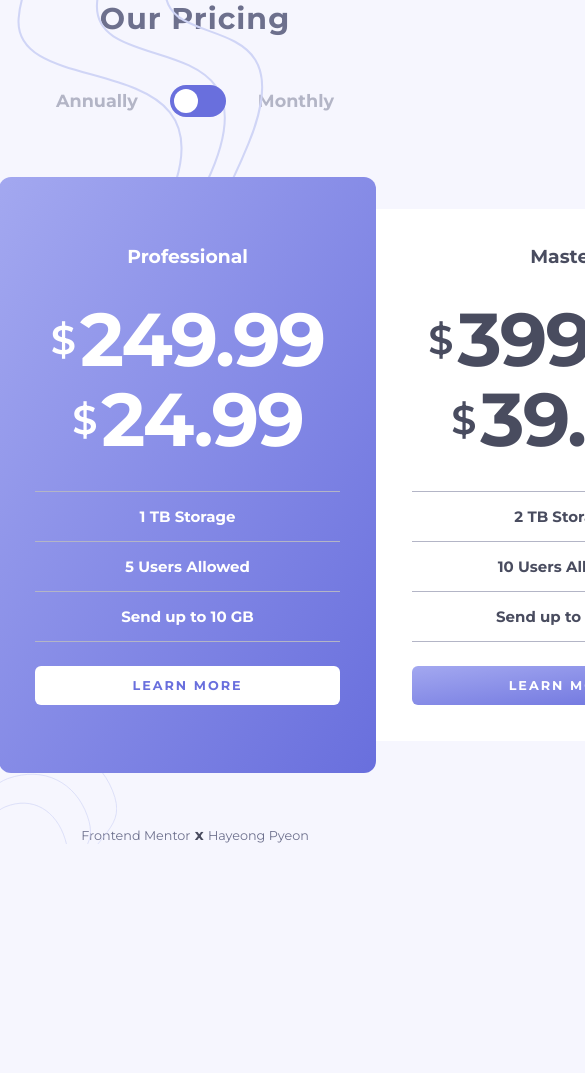
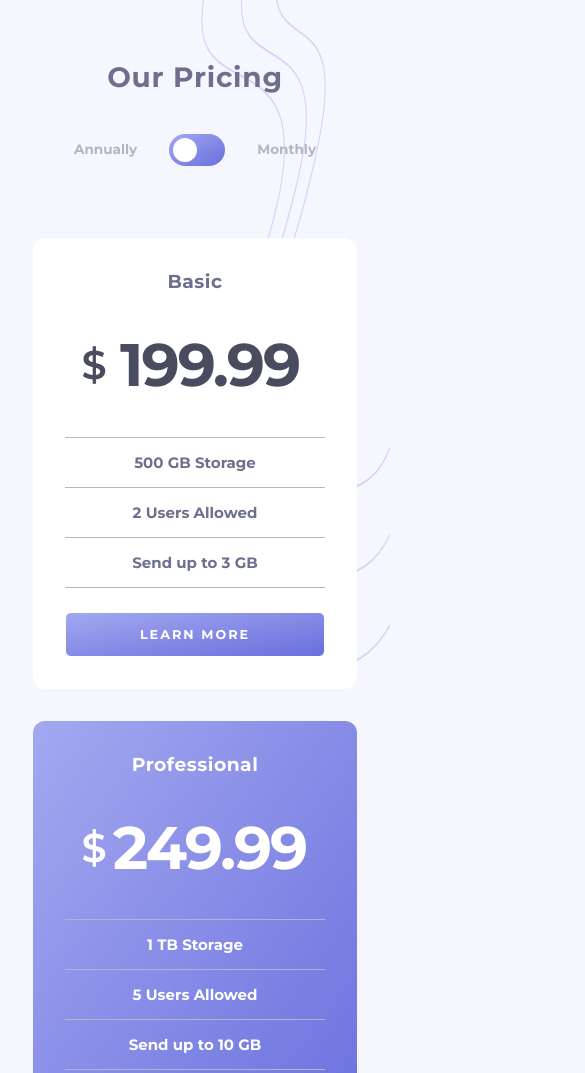
Before and after one commit to hypyeon/portfolio-pricingtoggle, a plain HTML site: page index.html in a window 390 px wide. Shown: the top 1073 px of the page, 585 px wide, since content can reach past the window. Before the commit the page ends 844 px from the top, so only its background shows below. Drawn offline with Linux system fonts and the light colour scheme.

Commit message:
mobile responsive

```diff
--- a/index.html
+++ b/index.html
@@ -16,7 +16,7 @@
     <img src="/images/bg-bottom.svg" alt="background" id="bgBottom">
   </div>
   <header class="flex-dir-col">
-    <h1 id="title">Our Pricing</h1>
+    <h1 class="f-c-gb" id="title">Our Pricing</h1>
     <div class="flex j-c-sb">
       <div class="term">Annually</div>
       <label id="switch">
@@ -26,9 +26,9 @@
       <div class="term">Monthly</div>
     </div>
   </header>
-  <main class="flex">
+  <main class="flex" id="main">
     <div class="pricing flex-dir-col bg-white" id="basic">
-      <div class="plan">Basic</div>
+      <div class="plan f-c-gb">Basic</div>
       <div class="price">
         <div class="annual">
           <span>&dollar;</span>
@@ -39,7 +39,7 @@
           <h3>19.99</h3>
         </div>
       </div>
-      <table>
+      <table class="f-c-gb">
         <tr></tr>
         <tr>
           <td>
@@ -57,7 +57,7 @@
           </td>
         </tr>
       </table>
-      <div class="learnmore bg-lg">Learn More</div>
+      <div class="learnmore nonpro">Learn More</div>
     </div>
     <div class="pricing flex-dir-col bg-lg" id="professional">
       <div class="plan">Professional</div>
@@ -89,10 +89,10 @@
           </td>
         </tr>
       </table>
-      <div class="learnmore bg-white">Learn More</div>
+      <div class="learnmore" id="pro">Learn More</div>
     </div>
     <div class="pricing flex-dir-col bg-white" id="master">
-      <div class="plan">Master</div>
+      <div class="plan f-c-gb">Master</div>
       <div class="price">
         <div class="annual">
           <span>&dollar;</span>
@@ -103,7 +103,7 @@
           <h3>39.99</h3>
         </div>
       </div>
-      <table>
+      <table class="f-c-gb">
         <tr></tr>
         <tr>
           <td>
@@ -121,7 +121,7 @@
           </td>
         </tr>
       </table>
-      <div class="learnmore bg-lg">Learn More</div>
+      <div class="learnmore nonpro">Learn More</div>
     </div>
 
   </main>
--- a/js/script.js
+++ b/js/script.js
@@ -1,13 +1,3 @@
-let annualPrice = document.querySelectorAll('.annual');
-let monthlyPrice = document.querySelectorAll('.monthly');
-let checkBox = document.querySelector('#input');
-
-function showPrices() {
-    if (checkBox.checked) {
-        annualPrice.toggle('active');
-        monthlyPrice.toggle('remove');
-    } else {
-        monthlyPrice.toggle('active');
-        annualPrice.toggle('remove');
-    };
-};
+let annualPrice = document.getElementsByClassName('annual');
+let monthlyPrice = document.getElementsByClassName('monthly');
+let checkBox = document.getElementById('input');
--- a/scss/_globals.scss
+++ b/scss/_globals.scss
@@ -12,12 +12,9 @@ a, a:focus, a:visited {
     font-size: 0.85em;
 }
 body {
-    width: 100vw;
     background-color: $veryLightGrayishBlue;
     font-size: 15px;
     @include basicFont;
-    height: 100vh;
-    place-content: center;
     align-items: center;
     text-align: center;
     .bg {
@@ -43,6 +40,9 @@ body {
 .bg-lg {
     background-image: $linearGradient;
 }
+.f-c-gb{
+    color: $grayishBlue;
+}
 table {
     border-collapse: collapse;
     td {
--- a/scss/style.scss
+++ b/scss/style.scss
@@ -1,7 +1,12 @@
 @import './globals';
 @import './variables';
 
+html, body {
+    height: 100vh;
+}
+
 body {
+    place-content: center;
     .bg {
         #bgTop {
             height: 80vh;
@@ -17,15 +22,16 @@ body {
         }
     }
     header {
-        margin-bottom: 2rem;
+        margin: 0;
+        padding-bottom: 1.5rem;
+
         #title {
-            color: $grayishBlue;
-            letter-spacing: 1px;
-            padding-bottom: 3rem;
+            letter-spacing: 0.75px;
+            padding: 2.5rem 0;
         }
         .term {
             color: $lightGrayishBlue;
-            font-size: 1.1rem;
+            font-size: 1rem;
             line-height: 100%;
             align-self: center;
         }
@@ -49,7 +55,11 @@ body {
                 right: 0;
                 bottom: 0;
                 border-radius: 36px;
-                background-color: hsl(237, 63%, 64%);
+                background-image: $linearGradient;
+            }
+            #slider:hover {
+                background-image: none;
+                background-color: hsl(236, 72%, 79%);
             }
 
             #slider::before {
@@ -71,7 +81,7 @@ body {
         }
     }
     main {
-        padding: 60px 48px;
+        padding: 60px 32px 32px 32px;
         position: relative;
 
         #professional {
@@ -85,10 +95,11 @@ body {
         }
 
         .pricing {
-            padding: 36px;
+            padding: 32px;
             align-self: center;
             .plan {
                 font-size: 1.25em;
+                letter-spacing: 0.5px;
             }
             .price {
                 font-size: 4rem;
@@ -96,7 +107,6 @@ body {
                 padding: 24px 0;
 
                 .annual, .monthly {
-                    display: none;
                     display: flex;
                     margin: 1rem;
                     span {
@@ -109,22 +119,41 @@ body {
                         letter-spacing: -2px;
                     }
                 }
-                .monthly.active {
-                    display: block;
-                }
-                .annual.active {
-                    display: block;
+                .monthly {
+                    display: none;
                 }
             }
             .learnmore {
-                padding: 12px 0;
+                padding: 14px 0;
                 margin-top: 24px;
                 border-radius: 6px;
                 text-transform: uppercase;
                 font-size: 0.85em;
                 letter-spacing: 2px;
+                border: 1.25px solid white;
                 color: white;
             }
+            .nonpro {
+                background-image: $linearGradient;
+            }
+            .nonpro:hover {
+                border: 1.25px solid hsl(237, 63%, 64%);
+                background-image: none;
+                background-color: white;
+                color: hsl(237, 63%, 64%);
+                cursor: pointer;
+            }
+            #pro {
+                background-color: white;
+                padding: 12.75px 0;
+            }
+            #pro:hover {
+                background-color: hsla(237, 83%, 72%, 0);
+                color: white;
+                border: 1.25px solid white;
+                cursor: pointer;
+            }
+
         }
         #basic {
             border-radius: 12px 0 0 12px;
@@ -134,6 +163,75 @@ body {
         }
     }
     footer {
-        padding-top: 24px;
+        padding: 12px 0 36px 0;
+        a:hover {
+            text-decoration: underline;
+        }
     }
 }
+
+@media only screen and (max-width: 768px) {
+
+    html, body {
+        height: 100%;
+    }
+    body {
+        place-content: stretch;
+        header {
+            margin: 60px 0 72px 0;
+            padding: 0;
+            z-index: 2;
+            #title {
+                font-size: 1.75rem;
+                padding: 0 0 2.5rem 0;
+            }
+            .term {
+                color: $lightGrayishBlue;
+                font-size: 0.85rem;
+                line-height: 100%;
+                align-self: center;
+            }
+        }
+    }
+    .bg {
+        #bgTop {
+            width: 50vw;
+            z-index: 0;
+        }
+        #bgBottom {
+            display: none;
+        }
+    }
+    #main {
+        flex-direction: column;
+        z-index: 5;
+        padding: 0;
+
+        .pricing {
+            margin: 0;
+            padding: 32px;
+            .price {
+                h3 {
+                    font-size: 3.75rem;
+                    width: 198px;
+                }
+            }
+        }
+        #professional {
+            height: 100%;
+            margin: 32px 0;
+            h3 {
+                font-size: 3.75rem;
+                width: 198px;
+            }
+        }
+        #basic, #master {
+            border-radius: 12px;
+            height: 100%;
+        }
+    }
+    footer {
+        padding: 24px 0 48px 0;
+    }
+
+}
```
Also changed, not shown: scss/style.css, 1 other file.
